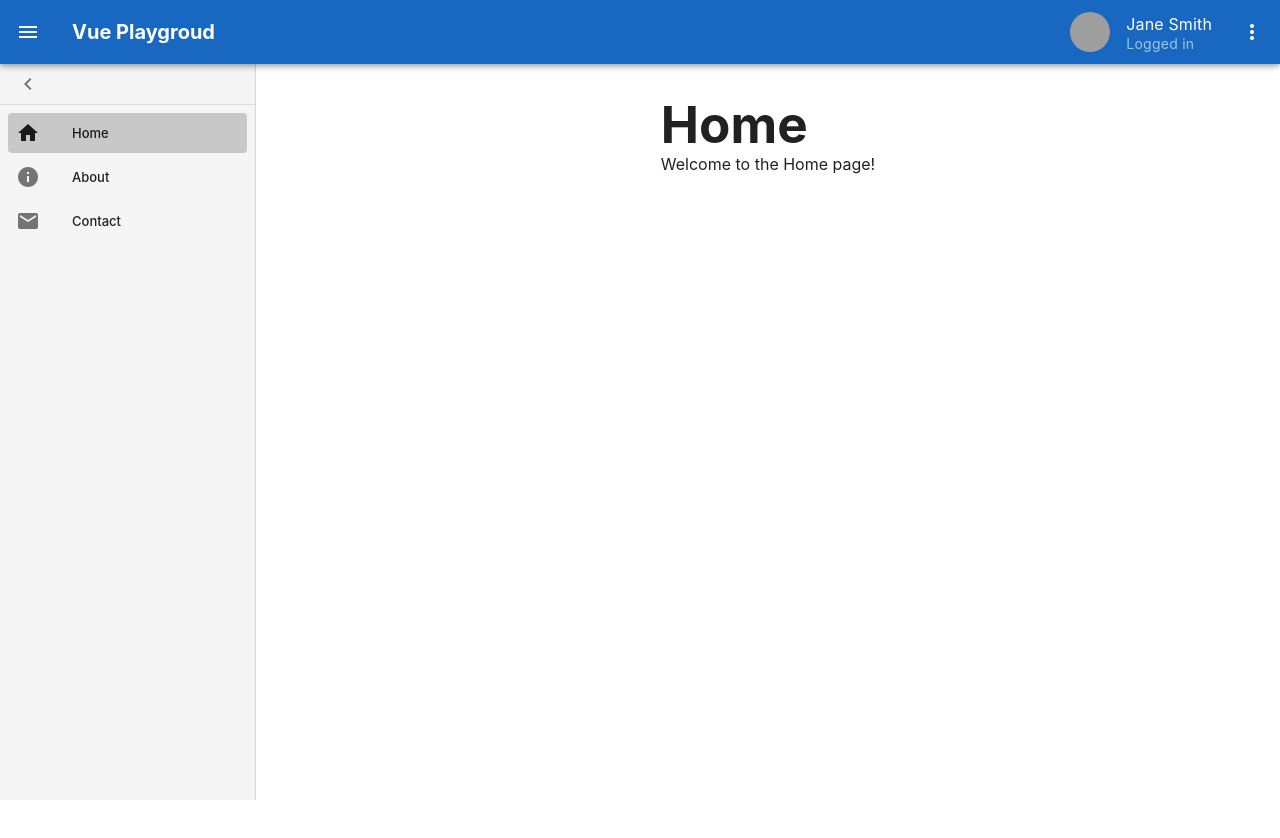
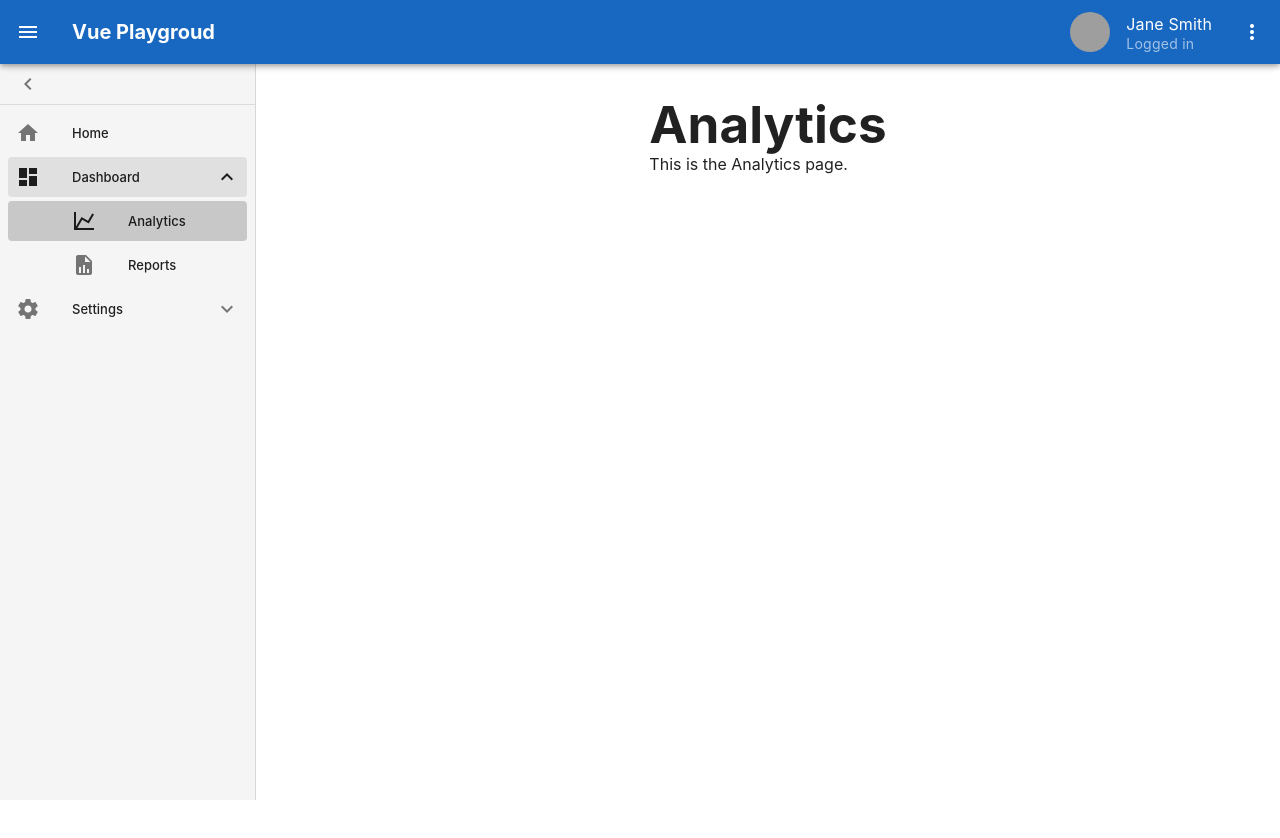
Before and after one commit to camillehe1992/vue-playgroud, a Vue app: page /dashboard/analytics in a window 1280 px wide. Before the commit this address led to /. Shown: the top 838 px of the page. Built offline with nearby package versions, Linux system fonts and the light colour scheme; grey boxes are pictures that could not be loaded.

Commit message:
chore: refactor navigation to nested router

```diff
--- a/src/layout/NavBar.vue
+++ b/src/layout/NavBar.vue
@@ -1,60 +1,105 @@
-<template lang="">
-  <v-navigation-drawer
-    v-model="drawer"
-    :rail="isRail"
-    permanent
-    @click="rail = false"
-    @update:rail="toggleRail"
-  >
-    <!-- Rail Toggle Button with Tooltip -->
-    <v-tooltip location="right">
-      <template #activator="{ props }">
+<template>
+  <v-navigation-drawer v-model="drawer" app :rail="isRail">
+    <!-- Rail Toggle Button -->
     <v-list-item
       v-if="isRail"
       prepend-icon="mdi-chevron-right"
-          v-bind="props"
       @click="toggleRail"
     ></v-list-item>
     <v-list-item
       v-else
       prepend-icon="mdi-chevron-left"
-          v-bind="props"
       @click="toggleRail"
     ></v-list-item>
-      </template>
-      <span>{{ isRail ? "Expand" : "Collapse" }}</span>
-    </v-tooltip>
 
     <v-divider></v-divider>
 
+    <!-- Navigation Links -->
     <v-list density="compact" nav>
-      <!-- Navigation Links -->
+      <template v-for="item in navItems" :key="item.name">
+        <!-- Single-Level Item -->
         <v-list-item
-        v-for="item in navItems"
-        :key="item.name"
+          v-if="!item.children"
           :to="item.path"
           :prepend-icon="item.icon"
           :title="item.name"
           link
           :active="isActive(item.path)"
-        @click="console"
-      >
-      </v-list-item>
+        ></v-list-item>
+
+        <!-- Multi-Level Item -->
+        <v-list-group v-else v-model="item.isOpen">
+          <template v-slot:activator="{ props }">
+            <v-list-item
+              v-bind="props"
+              :prepend-icon="item.icon"
+              :title="item.name"
+            ></v-list-item>
+          </template>
+
+          <!-- Sub-Items -->
+          <v-list-item
+            v-for="child in item.children"
+            :key="child.name"
+            :to="child.path"
+            :prepend-icon="child.icon"
+            :title="child.name"
+            link
+            :active="isActive(child.path)"
+          ></v-list-item>
+        </v-list-group>
+      </template>
     </v-list>
   </v-navigation-drawer>
 </template>
+
 <script>
 export default {
   name: "NavBar",
-  props: {},
   data() {
     return {
       drawer: true, // Controls the visibility of the navigation drawer
       isRail: false, // Controls whether the drawer is in rail mode (collapsed)
       navItems: [
-        { name: "Home", path: "/", icon: "mdi-home" },
-        { name: "About", path: "/about", icon: "mdi-information" },
-        { name: "Contact", path: "/contact", icon: "mdi-email" },
+        {
+          name: "Home",
+          path: "/",
+          icon: "mdi-home",
+        },
+        {
+          name: "Dashboard",
+          icon: "mdi-view-dashboard",
+          isOpen: false, // Manually control group expansion
+          children: [
+            {
+              name: "Analytics",
+              path: "/dashboard/analytics",
+              icon: "mdi-chart-line",
+            },
+            {
+              name: "Reports",
+              path: "/dashboard/reports",
+              icon: "mdi-file-chart",
+            },
+          ],
+        },
+        {
+          name: "Settings",
+          icon: "mdi-cog",
+          isOpen: false, // Manually control group expansion
+          children: [
+            {
+              name: "Profile",
+              path: "/settings/profile",
+              icon: "mdi-account",
+            },
+            {
+              name: "Security",
+              path: "/settings/security",
+              icon: "mdi-lock",
+            },
+          ],
+        },
       ],
     };
   },
@@ -66,12 +111,14 @@ export default {
       // Check if the current route matches the item's path
       return this.$route.path === path;
     },
-    console() {
-      console.log(this.$route.path);
+    isGroupActive(item) {
+      // Check if any child route is active
+      return item.children?.some((child) => this.isActive(child.path));
     },
   },
 };
 </script>
+
 <style scoped>
 /* Custom styles for the navigation drawer */
 .v-navigation-drawer {
--- a/src/router/index.js
+++ b/src/router/index.js
@@ -1,9 +1,9 @@
 import { createRouter, createWebHistory } from "vue-router";
-
-// Import your components
 import HomeView from "@/views/HomeView.vue";
-import AboutView from "@/views/AboutView.vue";
-import ContactView from "@/views/ContactView.vue";
+import AnalyticsView from "@/views/dashboard/AnalyticsView.vue";
+import ReportsView from "@/views/dashboard/ReportsView.vue";
+import ProfileView from "@/views/settings/ProfileView.vue";
+import SecurityView from "@/views/settings/SecurityView.vue";
 
 const routes = [
   {
@@ -12,16 +12,26 @@ const routes = [
     component: HomeView,
   },
   {
-    path: "/about",
-    name: "About",
-    component: AboutView,
+    path: "/dashboard/analytics",
+    name: "Analytics",
+    component: AnalyticsView,
   },
   {
-    path: "/contact",
-    name: "Contact",
-    component: ContactView,
+    path: "/dashboard/reports",
+    name: "Reports",
+    component: ReportsView,
   },
-  // Add a catch-all route at the end (optional)
+  {
+    path: "/settings/profile",
+    name: "Profile",
+    component: ProfileView,
+  },
+  {
+    path: "/settings/security",
+    name: "Security",
+    component: SecurityView,
+  },
+  // Optional: Catch-all route for unmatched paths
   {
     path: "/:pathMatch(.*)*", // Matches any unmatched route
     redirect: "/", // Redirect to home or a 404 page
--- /dev/null
+++ b/src/views/dashboard/AnalyticsView.vue
@@ -0,0 +1,12 @@
+<template>
+  <div>
+    <h1>Analytics</h1>
+    <p>This is the Analytics page.</p>
+  </div>
+</template>
+
+<script>
+export default {
+  name: "AnalyticsView",
+};
+</script>
--- /dev/null
+++ b/src/views/dashboard/ReportsView.vue
@@ -0,0 +1,12 @@
+<template>
+  <div>
+    <h1>Reports</h1>
+    <p>This is the Reports page.</p>
+  </div>
+</template>
+
+<script>
+export default {
+  name: "ReportsView",
+};
+</script>
--- /dev/null
+++ b/src/views/settings/ProfileView.vue
@@ -0,0 +1,12 @@
+<template>
+  <div>
+    <h1>Profile</h1>
+    <p>This is the Profile page.</p>
+  </div>
+</template>
+
+<script>
+export default {
+  name: "ProfileView",
+};
+</script>
--- /dev/null
+++ b/src/views/settings/SecurityView.vue
@@ -0,0 +1,12 @@
+<template>
+  <div>
+    <h1>Security</h1>
+    <p>This is the Security page.</p>
+  </div>
+</template>
+
+<script>
+export default {
+  name: "SecurityView",
+};
+</script>
```
Lines whose indentation alone changed are shown as unchanged.
